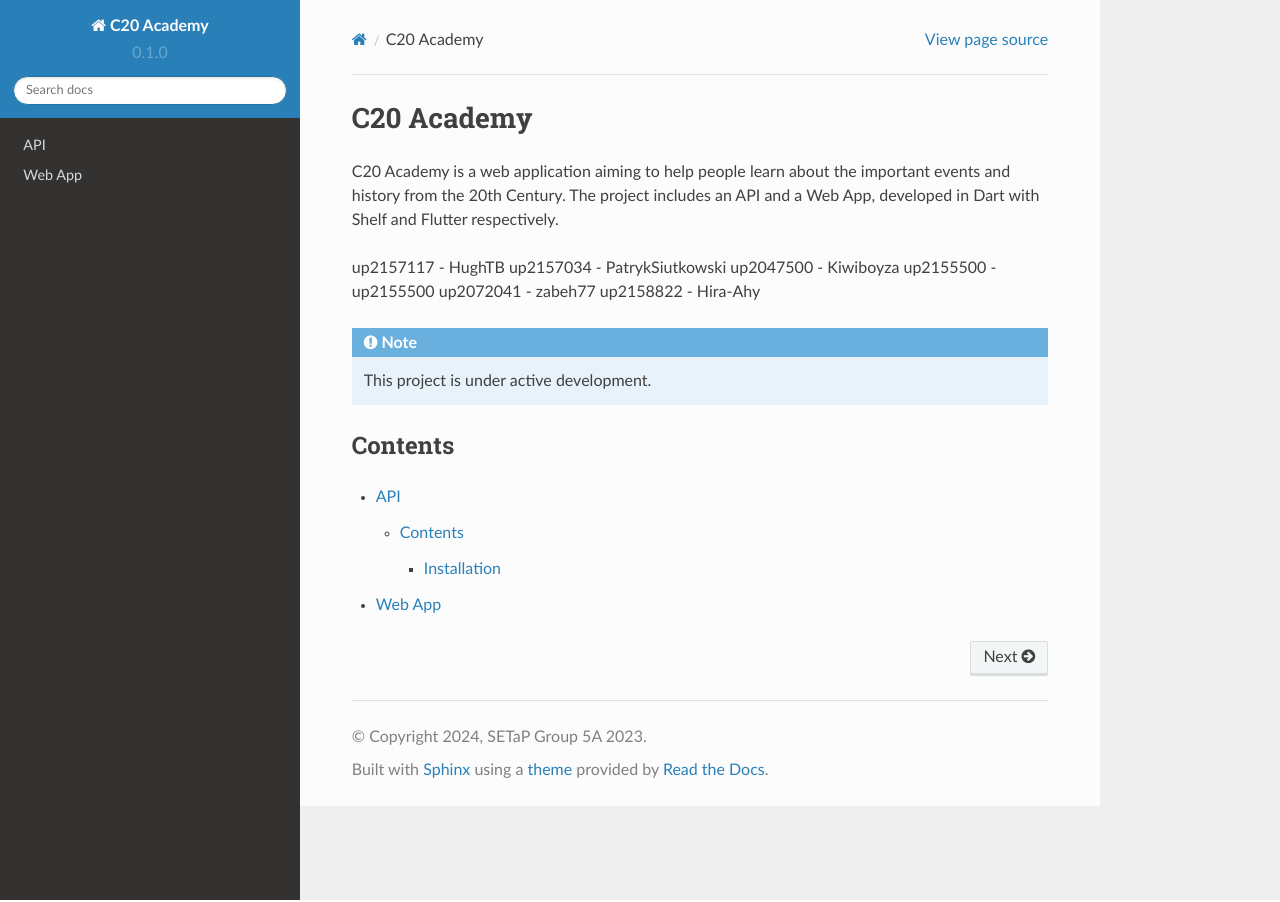
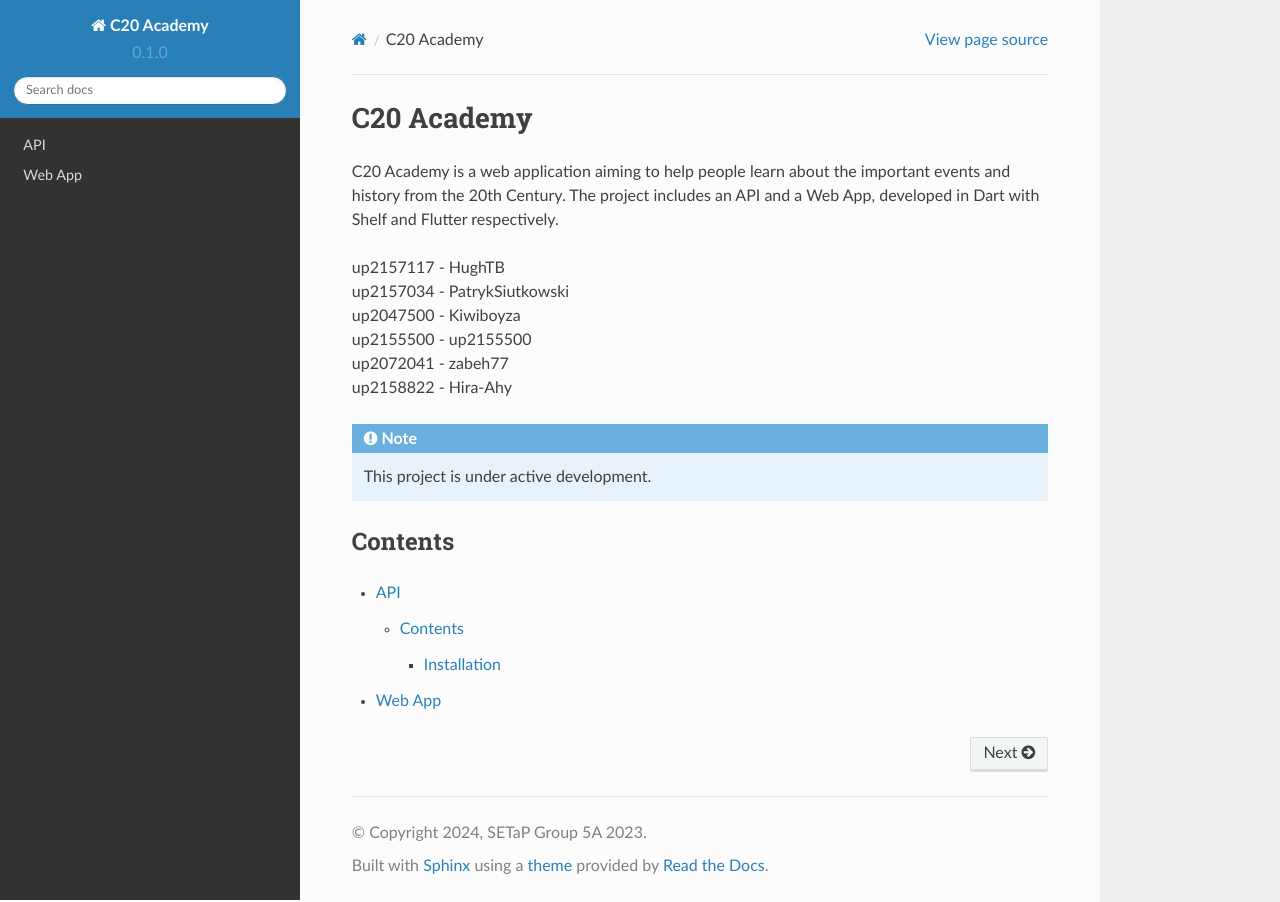
Before and after one commit to SETAP-Group5A-2023/c20-academy-docs, a Sphinx documentation site: the page built from docs/source/index.rst, in a window 1280 px wide. Built offline with Sphinx 7.4.7 and the Read the Docs theme 2.0.0, drawn with Linux system fonts in a browser that asks for light colours.

```diff
--- a/docs/source/index.rst
+++ b/docs/source/index.rst
@@ -3,12 +3,12 @@
 
 C20 Academy is a web application aiming to help people learn about the important events and history from the 20th Century. The project includes an API and a Web App, developed in Dart with Shelf and Flutter respectively.
 
-up2157117 - HughTB
-up2157034 - PatrykSiutkowski
-up2047500 - Kiwiboyza
-up2155500 - up2155500
-up2072041 - zabeh77
-up2158822 - Hira-Ahy
+| up2157117 - HughTB
+| up2157034 - PatrykSiutkowski
+| up2047500 - Kiwiboyza
+| up2155500 - up2155500
+| up2072041 - zabeh77
+| up2158822 - Hira-Ahy
 
 .. note::
 
```
